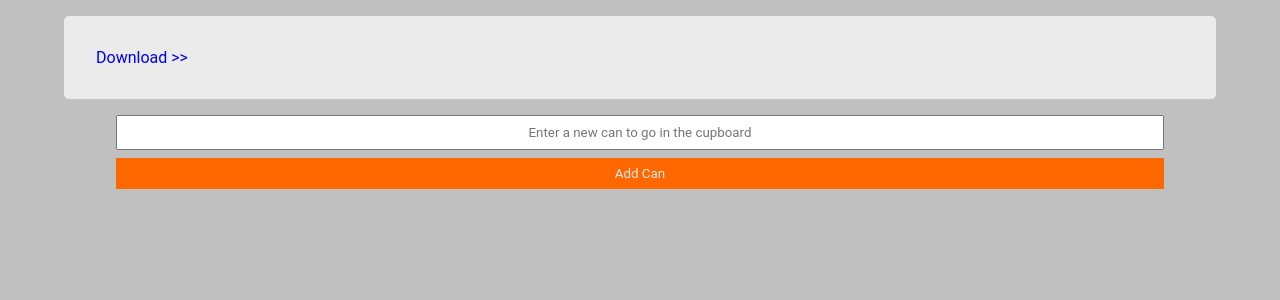
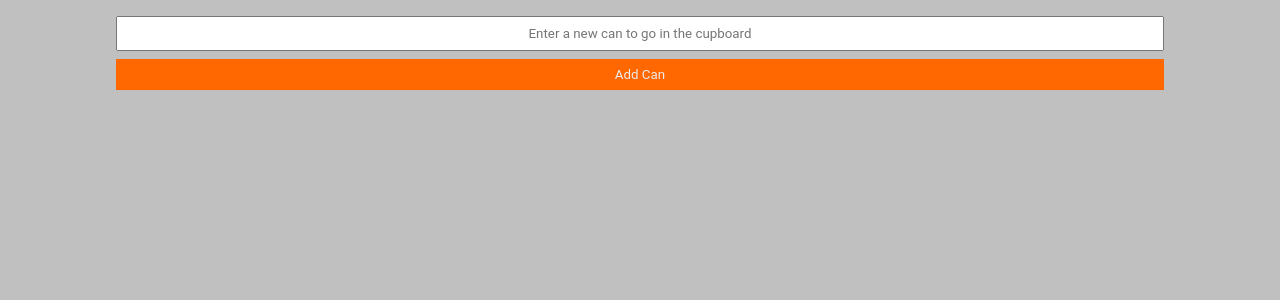
Before and after one commit to simonarcher99/list-of-cans, a Flask app: template v2/app/templates/user-home.html in a window 1280 px wide. Shown: the part 85-385 px from the top of the page. Run offline with Flask 2, Linux system fonts and the light colour scheme; the template is opened without the code that fills it, so the values that code supplies are empty.

Commit message:
remove faulty QR link

```diff
--- a/v2/app/templates/user-home.html
+++ b/v2/app/templates/user-home.html
@@ -1,9 +1,9 @@
 {% extends "user-base.html" %}
     {% block content %}
 
-    <div class="card">
+    <!-- <div class="card">
         <a href="./images/qrcode.png">Download >></a>
-    </div>
+    </div> -->
 
     <div class="container" id="top-container">
         <form action="{{ url_for('add_can') }}", method="post">
```
